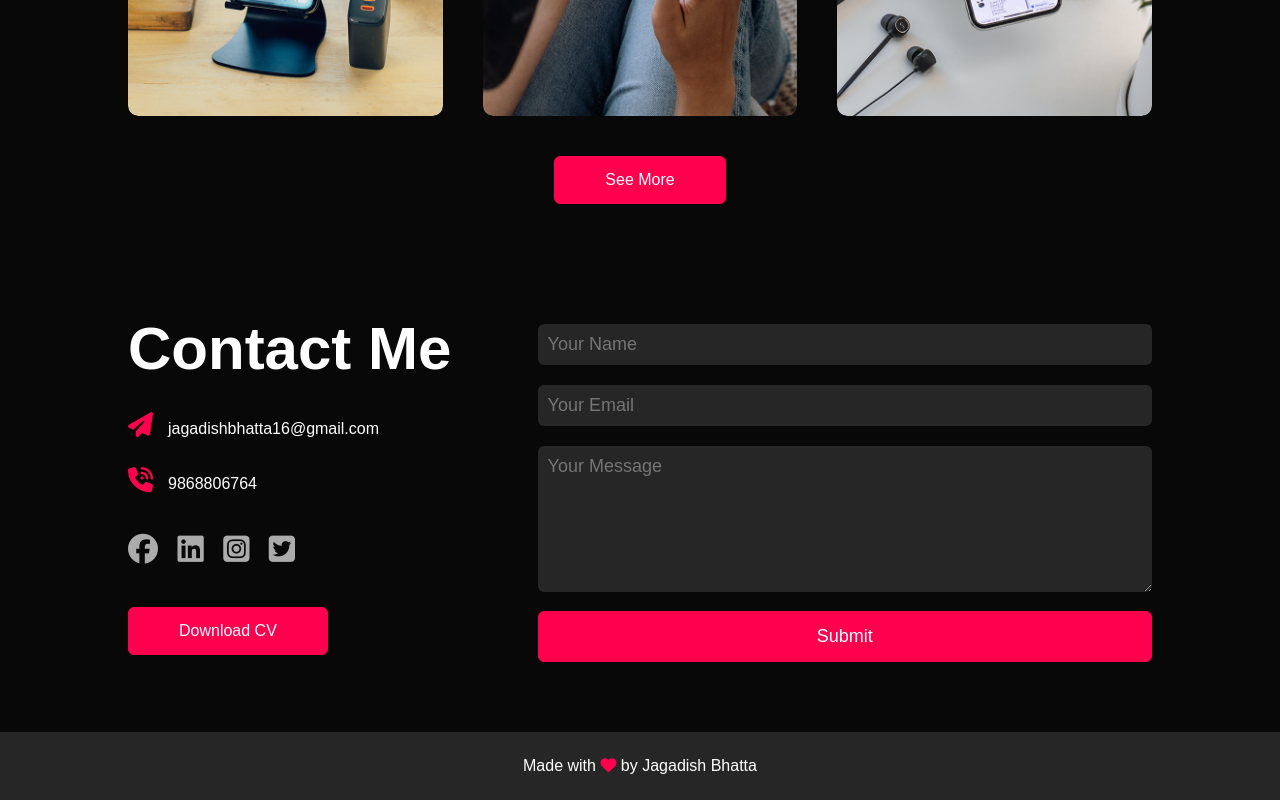
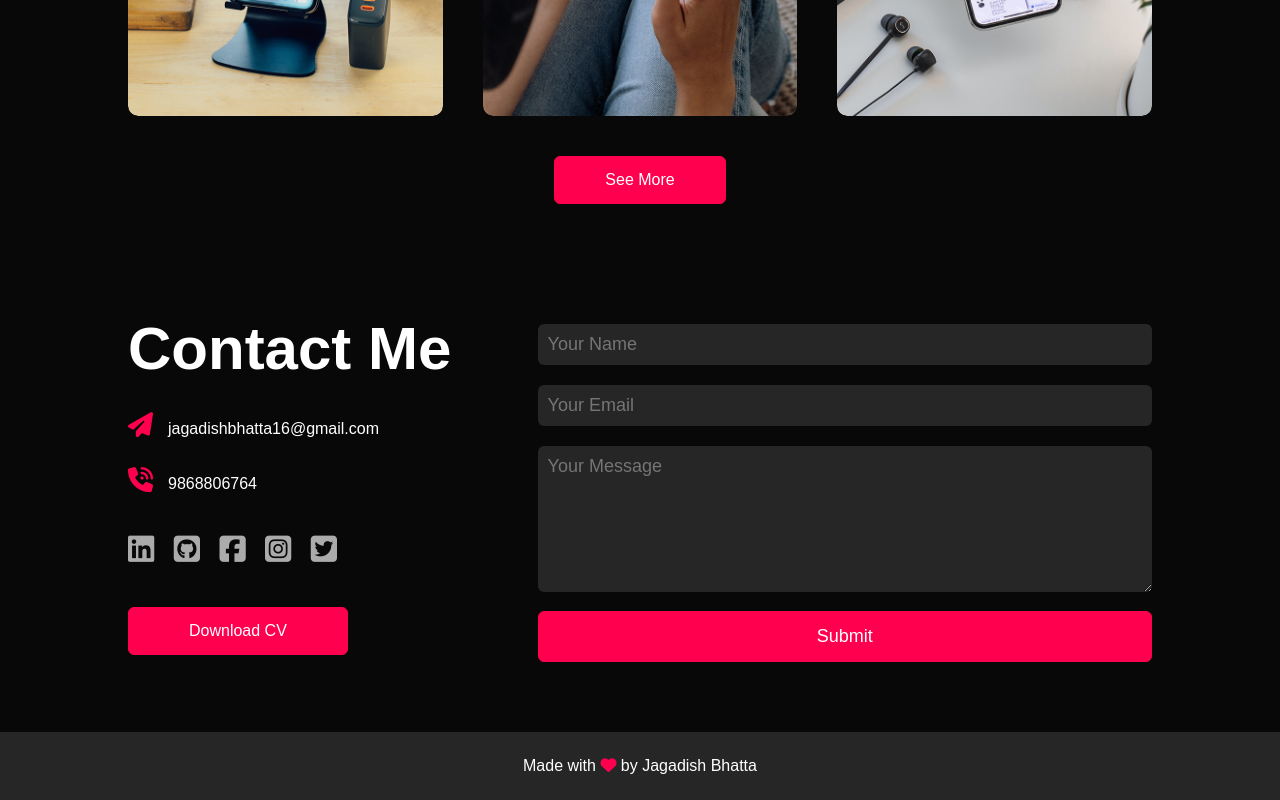
Before and after one commit to ifeeldeveloper/ifeeldeveloper.github.io, a plain HTML site: page index.html in a window 1280 px wide. Shown: the part 2343-3143 px from the top of the page. Drawn offline with Linux system fonts and the light colour scheme.

Commit message:
added github icon

```diff
--- a/index.html
+++ b/index.html
@@ -3,7 +3,7 @@
   <head>
     <meta charset="UTF-8" />
     <meta name="viewport" content="width=device-width, initial-scale=1.0" />
-    <title>Portfolio Website</title>
+    <title>Jagadish Bhatta</title>
     <link rel="stylesheet" href="style.css" />
     <script src="https://kit.fontawesome.com/e16ded9109.js" crossorigin="anonymous"></script>
   </head>
@@ -160,8 +160,9 @@
             <p><i class="fa-solid fa-paper-plane"></i>jagadishbhatta16@gmail.com</p>
             <p><i class="fa-solid fa-phone-volume"></i>9868806764</p>
             <div class="social-icons">
-              <a href="https://www.facebook.com/ifeeldeveloper"><i class="fa-brands fa-facebook"></i></a>
               <a href="https://www.linkedin.com/in/ifeeldeveloper"><i class="fa-brands fa-linkedin"></i></a>
+              <a href="https://www.github.com/in/ifeeldeveloper"><i class="fa-brands fa-square-github"></i></i></a>
+              <a href="https://www.facebook.com/ifeeldeveloper"><i class="fa-brands fa-square-facebook"></i></i></a>
               <a href="https://www.instagram.com/ifeeldeveloper"><i class="fa-brands fa-square-instagram"></i></a>
               <a href="https://www.twitter.com/ifeeldeveloper"><i class="fa-brands fa-square-twitter"></i></a>
             </div>
--- a/style.css
+++ b/style.css
@@ -338,6 +338,7 @@ hr {
 
 .btn.btn2 {
     display: inline-block;
+    padding: 14px 60px;
 }
 
 .contact-right form {
```
